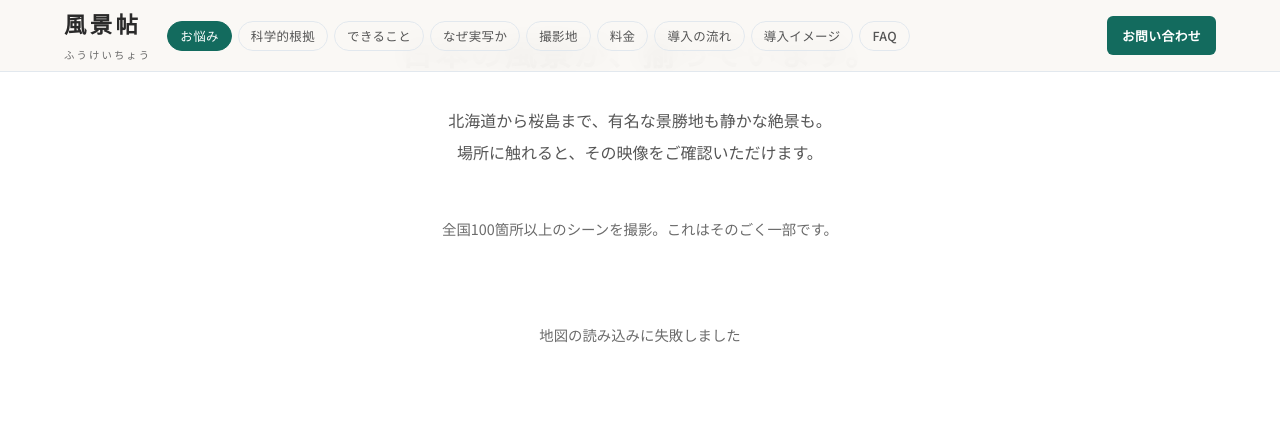
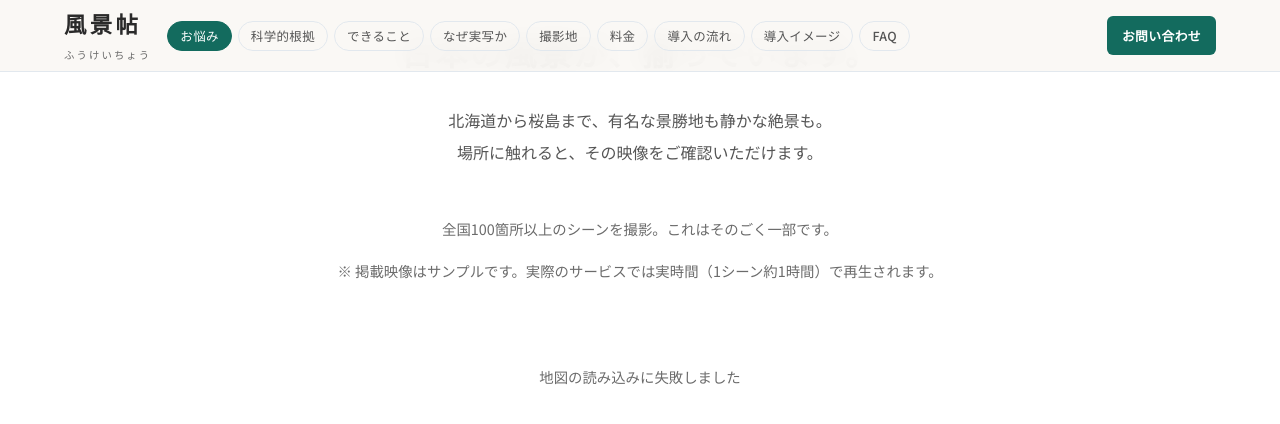
Before and after one commit to dr836gnypeq-ctrl/fukeichou-site, a Jekyll site: the page built from index.html, in a window 1280 px wide and 900 px high, scrolled down 5587 px. Shown: the top 424 px of the window. Built offline with Jekyll 4.4.1, drawn with Linux system fonts in a browser that asks for light colours; nearby versions of some CDN libraries.

Commit message:
Add sample note to map section

```diff
--- a/_includes/map.html
+++ b/_includes/map.html
@@ -5,6 +5,7 @@
 <p class="section-lead">北海道から桜島まで、有名な景勝地も静かな絶景も。<br>場所に触れると、その映像をご確認いただけます。</p>
 
 <p class="map-note">全国100箇所以上のシーンを撮影。これはそのごく一部です。</p>
+<p class="map-note">※ 掲載映像はサンプルです。実際のサービスでは実時間（1シーン約1時間）で再生されます。</p>
 
 <div class="map-wrapper" id="map-container">
   <div class="map-loading">地図を読み込んでいます...</div>
```
